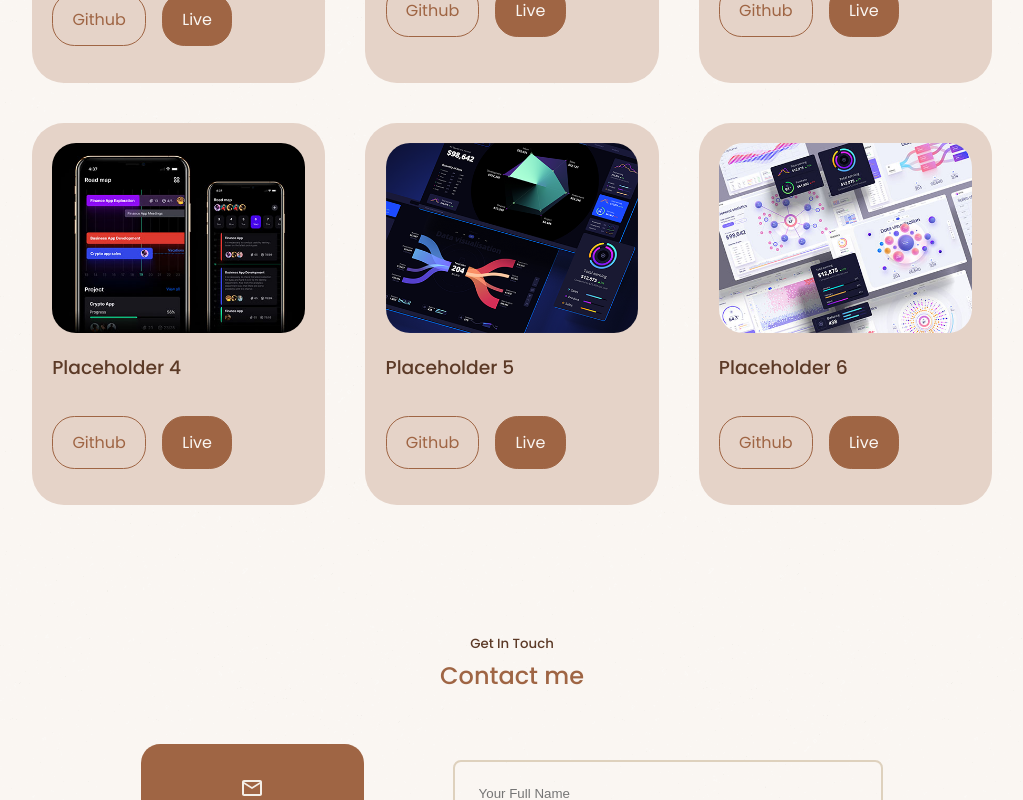
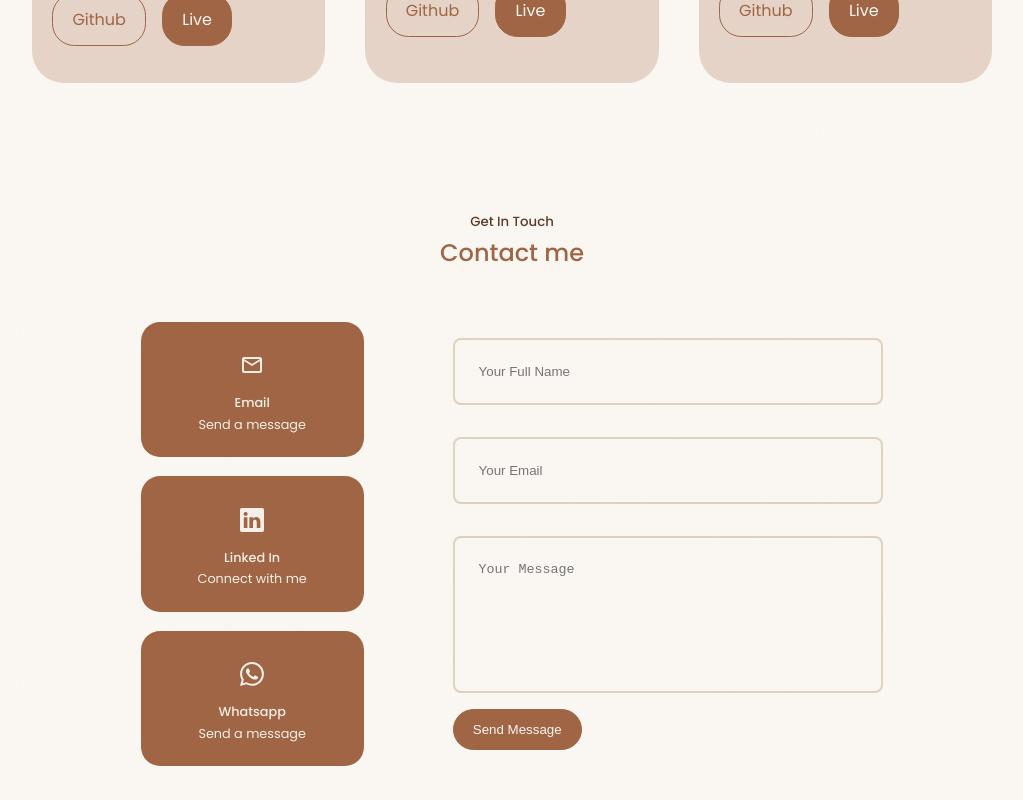
Before and after one commit to elanastrijbis/react-portfolio-website, a React (Create React App) app: page / in a window 1280 px wide. Shown: the part 2900-3700 px from the top of the page, without its empty margins (128-1151 px from the left). Built offline with nearby package versions, Linux system fonts and the light colour scheme.

Commit message:
Fix some styling issues

```diff
--- a/src/components/contact/contact.css
+++ b/src/components/contact/contact.css
@@ -56,7 +56,7 @@ input, textarea {
   background: transparent;
   border: 2px solid var(--color-primary-variant);
   resize: none;
-  color: var(--color-white);
+  color: var(--color-light);
 }
 
 @media screen and (max-width: 1024px) {
--- a/src/components/portfolio/Portfolio.jsx
+++ b/src/components/portfolio/Portfolio.jsx
@@ -3,9 +3,6 @@ import './portfolio.css'
 import IMG1 from '../../assets/portfolio1.png'
 import IMG2 from '../../assets/portfolio2.png'
 import IMG3 from '../../assets/portfolio3.png'
-import IMG4 from '../../assets/portfolio4.jpg'
-import IMG5 from '../../assets/portfolio5.png'
-import IMG6 from '../../assets/portfolio6.jpg'
 
 const data = [
   {
@@ -33,26 +30,6 @@ const data = [
     github: 'https://github.com/elanastrijbis/Soundwave',
     demo: 'Demo placeholder 3'
   },
-  {
-    id: 4,
-    image: IMG4,
-    title: 'Placeholder 4',
-    demo: 'Demo placeholder 4'
-  },
-  {
-    id: 5,
-    image: IMG5,
-    title: 'Placeholder 5',
-    github: 'https://github.com/elanastrijbis',
-    demo: 'Demo placeholder 5'
-  },
-  {
-    id: 6,
-    image: IMG6,
-    title: 'Placeholder 6',
-    github: 'https://github.com/elanastrijbis',
-    demo: 'Demo placeholder 6'
-  }
 ]
 
 function Portfolio() {
```
